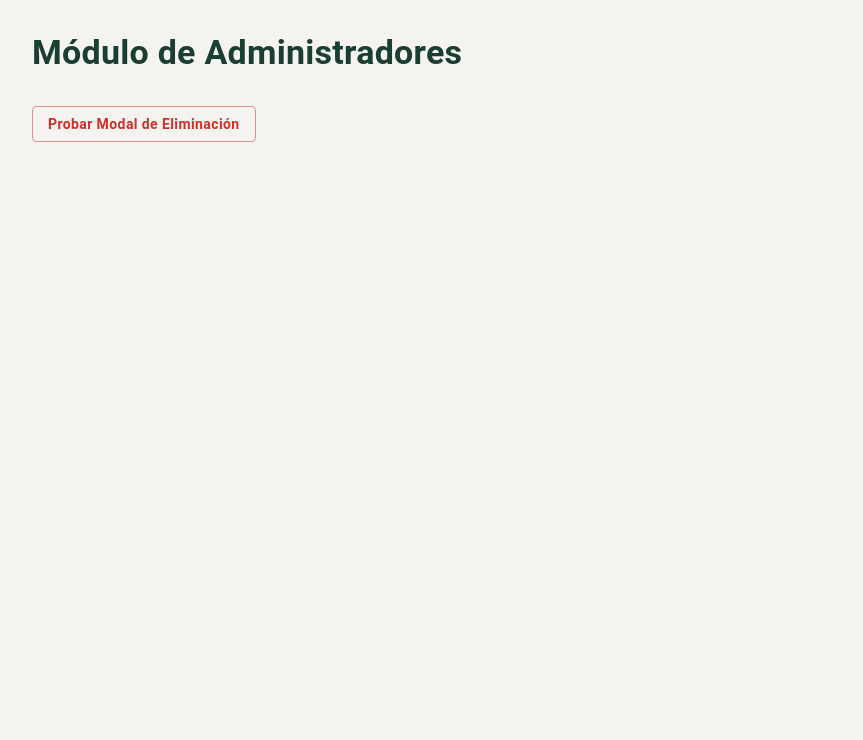
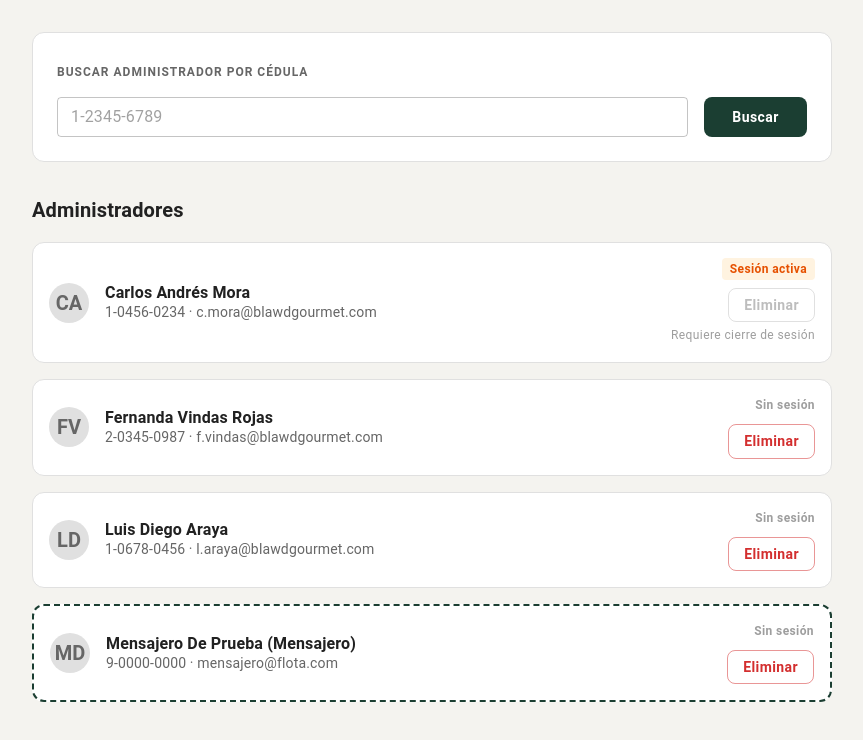
Before and after one commit to BlawdTrack/BlawdTrack, a React (Vite) app: page / in a window 1280 px wide. Shown: the top 740 px of the page, without its empty margins (0-863 px from the left). Built offline with nearby package versions, Linux system fonts and the light colour scheme; the HTML template or start-up script is replaced by a standard one.

Commit message:
ajuste de adminManagment
se logra ver mas similar a su estado diseñado en el mockup, queda por agrega la parte de la pantalla de auditoria y la barra de flujo de scroll en la vista de celular.

```diff
--- a/src/pages/AdminManagement.jsx
+++ b/src/pages/AdminManagement.jsx
@@ -1,20 +1,58 @@
 import React, { useState } from 'react';
-import { Box, Button, Typography } from '@mui/material';
+import {
+  Box,
+  Button,
+  Typography,
+  TextField,
+  Avatar,
+  Paper,
+  Grid
+} from '@mui/material';
 import DeleteAdminModal from '../components/DeleteAdminModal';
 
 const AdminManagement = () => {
   const [isModalOpen, setIsModalOpen] = useState(false);
   const [selectedAdmin, setSelectedAdmin] = useState(null);
 
-  // Datos quemados simulando al administrador que se va a eliminar (basado en el video)
-  const mockAdmin = {
+  // Lista de usuarios simulando la base de datos (basado en el video)
+  const mockUsers = [
+    {
+      id: '1-0456-0234',
+      name: 'Carlos Andrés Mora',
+      email: 'c.mora@blawdgourmet.com',
+      sessionActive: true
+    },
+    {
+      id: '2-0345-0987',
+      name: 'Fernanda Vindas Rojas',
+      email: 'f.vindas@blawdgourmet.com',
+      sessionActive: false
+    },
+    {
       id: '1-0678-0456',
       name: 'Luis Diego Araya',
-    email: 'l.araya@blawdgourmet.com'
-  };
+      email: 'l.araya@blawdgourmet.com',
+      sessionActive: false
+    },
 
-  const handleOpenModal = () => {
-    setSelectedAdmin(mockAdmin);
+    // =========================================================
+    // INICIO: MENSAJERO DE PRUEBA (SOLICITUD)
+    // Borrar este objeto cuando se conecte al backend real.
+    // =========================================================
+    {
+      id: '9-0000-0000',
+      name: 'Mensajero De Prueba',
+      email: 'mensajero@flota.com',
+      sessionActive: false,
+      isMessenger: true // Bandera temporal para identificarlo visualmente
+    }
+    // =========================================================
+    // FIN: MENSAJERO DE PRUEBA
+    // =========================================================
+  ];
+
+  const handleOpenModal = (admin) => {
+    setSelectedAdmin(admin);
     setIsModalOpen(true);
   };
 
@@ -24,26 +62,138 @@ const AdminManagement = () => {
   };
 
   const handleDeleteConfirm = (adminId) => {
-    console.log(`Ejecutando eliminación en BD para el admin con ID: ${adminId}`);
-    // Aquí luego integraremos la llamada a la API (Service)
+    console.log(`Ejecutando eliminación en BD para el usuario con ID: ${adminId}`);
     setIsModalOpen(false);
   };
 
+  // Función para obtener iniciales para el Avatar
+  const getInitials = (name) => {
+    const names = name.split(' ');
+    if (names.length >= 2) return `${names[0][0]}${names[1][0]}`.toUpperCase();
+    return name.substring(0, 2).toUpperCase();
+  };
+
   return (
-    <Box sx={{ p: 4, bgcolor: '#f4f3ef', minHeight: '100vh' }}>
-      <Typography variant="h4" sx={{ color: '#1b3e32', mb: 4, fontWeight: 'bold' }}>
-        Módulo de Administradores
+    <Box sx={{ p: { xs: 2, md: 4 }, bgcolor: '#f4f3ef', minHeight: '100vh' }}>
+
+      {/* Contenedor principal para simular la columna izquierda del video */}
+      <Box sx={{ maxWidth: '800px' }}>
+
+        {/* SECCIÓN 1: Buscador */}
+        <Paper elevation={0} sx={{ p: 3, mb: 4, borderRadius: 3, border: '1px solid #e0e0e0' }}>
+          <Typography variant="overline" sx={{ color: '#666', fontWeight: 'bold', display: 'block', mb: 1 }}>
+            BUSCAR ADMINISTRADOR POR CÉDULA
+          </Typography>
+          <Box sx={{ display: 'flex', flexDirection: { xs: 'column', sm: 'row' }, gap: 2 }}>
+            <TextField
+              fullWidth
+              variant="outlined"
+              placeholder="1-2345-6789"
+              size="small"
+              sx={{ bgcolor: '#fff' }}
+            />
+            <Button
+              variant="contained"
+              disableElevation
+              sx={{
+                bgcolor: '#1b3e32',
+                color: '#fff',
+                fontWeight: 'bold',
+                px: 4,
+                textTransform: 'none',
+                borderRadius: 2,
+                '&:hover': { bgcolor: '#122921' }
+              }}
+            >
+              Buscar
+            </Button>
+          </Box>
+        </Paper>
+
+        {/* SECCIÓN 2: Lista de Administradores */}
+        <Typography variant="h6" sx={{ color: '#212121', mb: 2, fontWeight: 'bold' }}>
+          Administradores
         </Typography>
 
-      {/* Botón temporal solo para abrir el modal */}
+        <Box sx={{ display: 'flex', flexDirection: 'column', gap: 2 }}>
+          {mockUsers.map((user, index) => (
+            <Paper
+              key={index}
+              elevation={0}
+              sx={{
+                p: 2,
+                borderRadius: 3,
+                border: user.isMessenger ? '2px dashed #1b3e32' : '1px solid #e0e0e0', // Borde punteado para distinguir al mensajero
+                display: 'flex',
+                flexDirection: { xs: 'column', sm: 'row' },
+                alignItems: { xs: 'flex-start', sm: 'center' },
+                justifyContent: 'space-between',
+                gap: 2
+              }}
+            >
+              {/* Info del Usuario */}
+              <Box sx={{ display: 'flex', alignItems: 'center', gap: 2 }}>
+                <Avatar sx={{ bgcolor: '#e0e0e0', color: '#666', fontWeight: 'bold' }}>
+                  {getInitials(user.name)}
+                </Avatar>
+                <Box>
+                  <Typography variant="subtitle1" fontWeight="bold" color="#212121" lineHeight={1.2}>
+                    {user.name} {user.isMessenger && "(Mensajero)"}
+                  </Typography>
+                  <Typography variant="body2" color="#666666">
+                    {user.id} · {user.email}
+                  </Typography>
+                </Box>
+              </Box>
+
+              {/* Estado y Acción */}
+              <Box sx={{
+                display: 'flex',
+                flexDirection: { xs: 'row', sm: 'column' },
+                alignItems: { xs: 'center', sm: 'flex-end' },
+                justifyContent: 'space-between',
+                width: { xs: '100%', sm: 'auto' },
+                gap: 1
+              }}>
+                {user.sessionActive ? (
+                  <Box sx={{ textAlign: 'right' }}>
+                    <Typography variant="caption" sx={{ color: '#e65100', bgcolor: '#fff3e0', px: 1, py: 0.5, borderRadius: 1, fontWeight: 'bold' }}>
+                      Sesión activa
+                    </Typography>
+                  </Box>
+                ) : (
+                  <Typography variant="caption" sx={{ color: '#9e9e9e', fontWeight: 'bold' }}>
+                    Sin sesión
+                  </Typography>
+                )}
+
+                <Box sx={{ display: 'flex', flexDirection: 'column', alignItems: 'flex-end' }}>
                   <Button
                     variant="outlined"
                     color="error"
-        onClick={handleOpenModal}
-        sx={{ textTransform: 'none', fontWeight: 'bold' }}
+                    disabled={user.sessionActive} // Se deshabilita si tiene sesión activa según el video
+                    onClick={() => handleOpenModal(user)}
+                    sx={{
+                      textTransform: 'none',
+                      borderRadius: 2,
+                      fontWeight: 'bold',
+                      py: 0.5
+                    }}
                   >
-        Probar Modal de Eliminación
+                    Eliminar
                   </Button>
+                  {user.sessionActive && (
+                    <Typography variant="caption" sx={{ color: '#9e9e9e', mt: 0.5 }}>
+                      Requiere cierre de sesión
+                    </Typography>
+                  )}
+                </Box>
+              </Box>
+            </Paper>
+          ))}
+        </Box>
+
+      </Box>
 
       {/* Renderizado del Modal */}
       <DeleteAdminModal
```
Lines whose indentation alone changed are shown as unchanged.
